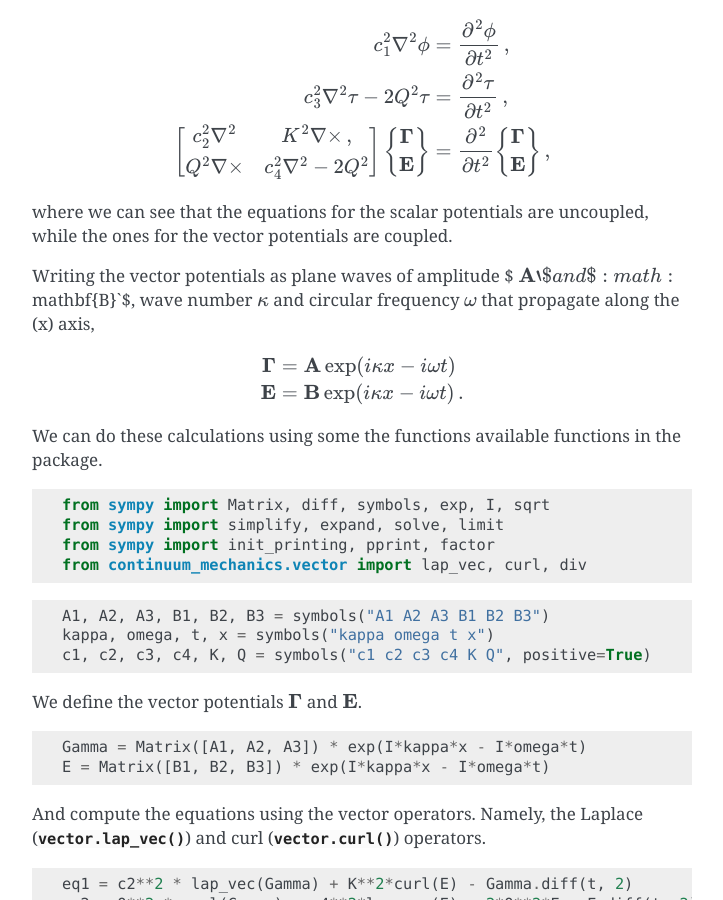
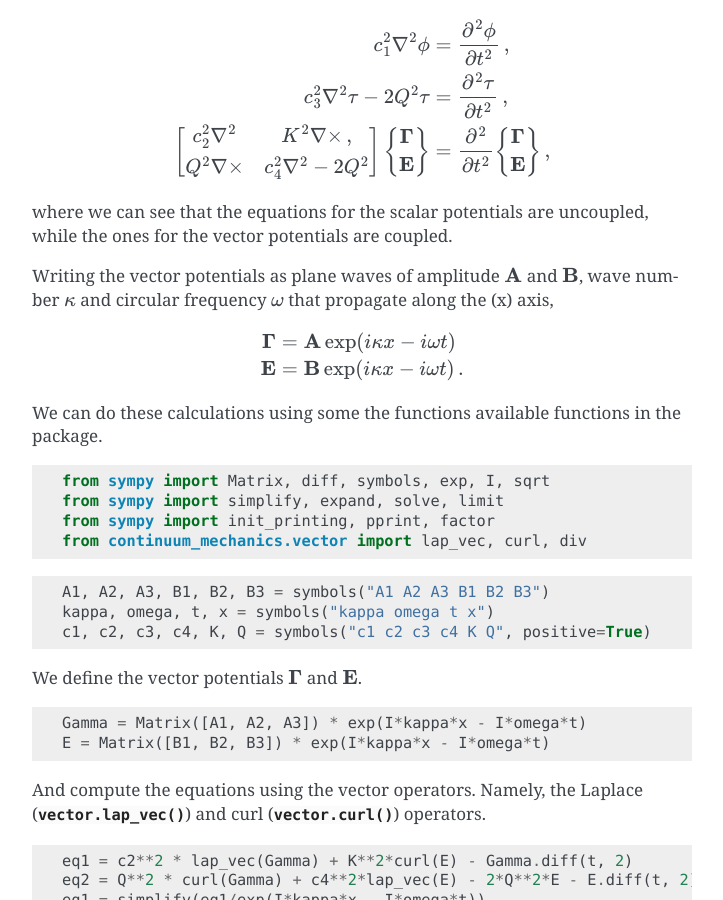
Before and after one commit to nicoguaro/continuum_mechanics, a Sphinx documentation site: the page built from docs/tutorials/dispersion_micropolar.rst, in a window 1280 px wide and 900 px high, scrolled down 1304 px. Shown: the whole window, without its empty margins (388-1111 px from the left). Built offline with Sphinx 7.4.7, drawn with Linux system fonts in a browser that asks for light colours.

Commit message:
Add tutorial: Dispersion micropolar

```diff
--- a/docs/tutorials/dispersion_micropolar.rst
+++ b/docs/tutorials/dispersion_micropolar.rst
@@ -85,8 +85,8 @@ following equations, after some manipulations
 where we can see that the equations for the scalar potentials are
 uncoupled, while the ones for the vector potentials are coupled.
 
-Writing the vector potentials as plane waves of amplitude $
-:math:`\mathbf{A}`$ and $ :math:`\mathbf{B}`$, wave number
+Writing the vector potentials as plane waves of amplitude
+:math:`\mathbf{A}` and :math:`\mathbf{B}`, wave number
 :math:`\kappa` and circular frequency :math:`\omega` that propagate
 along the (x) axis,
 
```
